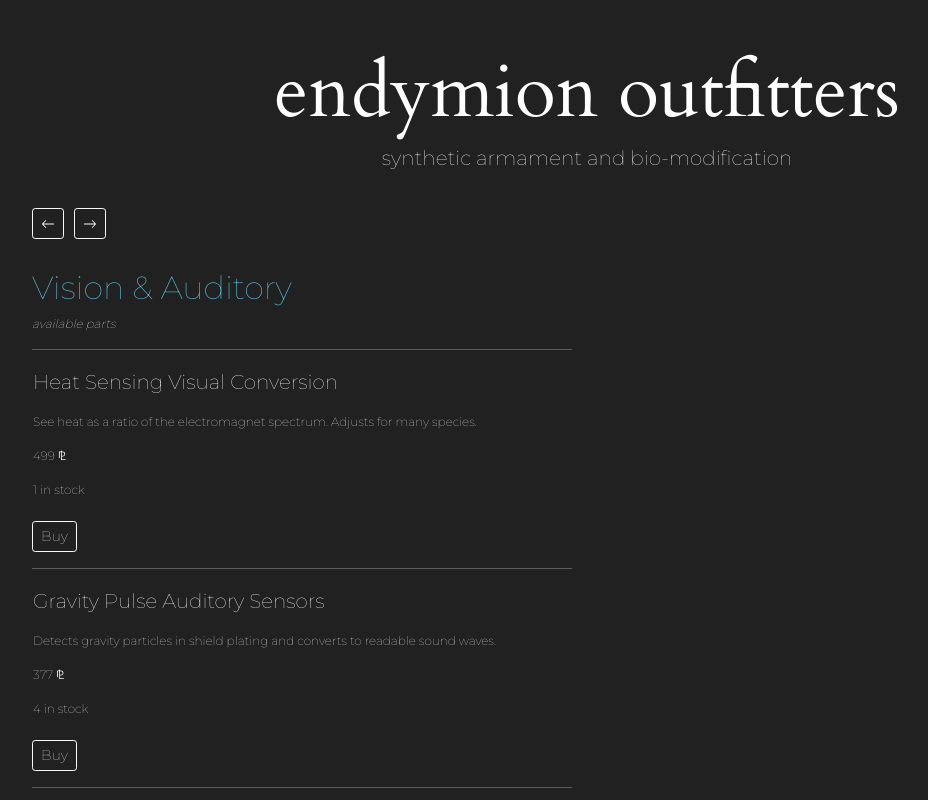
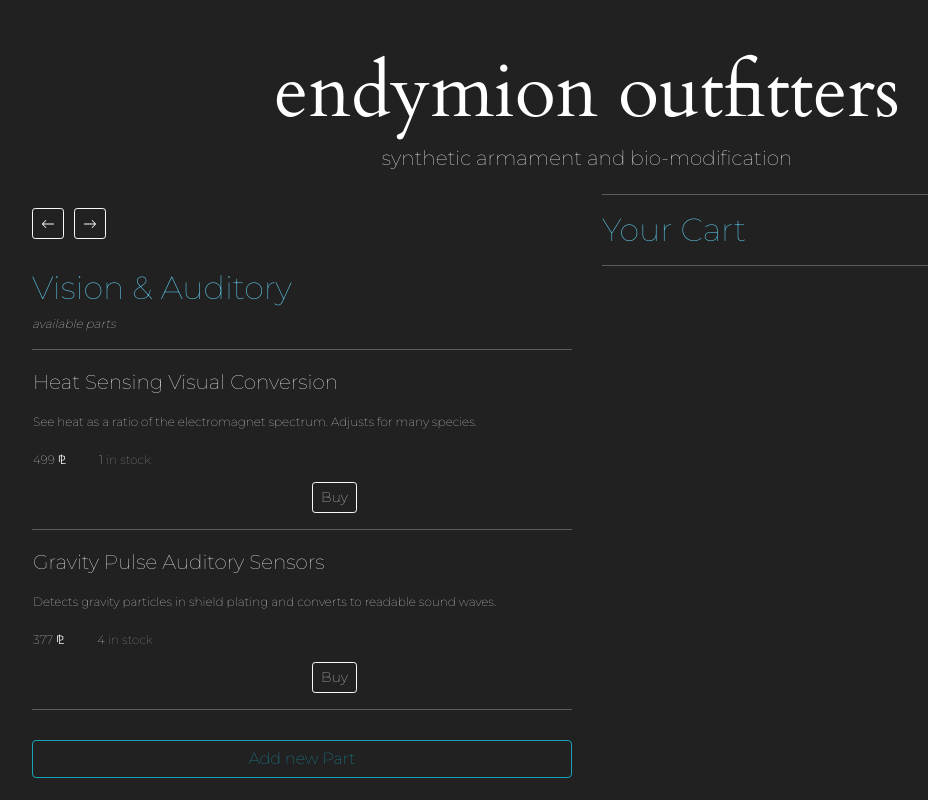
Before and after one commit to GrantEadie/cyborg-armorment, a React (Create React App) app: page / in a window 1280 px wide. Shown: the top 800 px of the page, without its empty margins (53-981 px from the left). Built offline with nearby package versions, Linux system fonts and the light colour scheme.

Commit message:
fix cart additions

```diff
--- a/src/components/body-type/BodyTypeControl.js
+++ b/src/components/body-type/BodyTypeControl.js
@@ -237,6 +237,7 @@ class BodyTypeControl extends React.Component {
         <button className="arrow btn btn-outline-info btn-block" onClick={this.handleClickForm}>{buttonText}</button>
           </div>
           <div className="col-md-6">
+          <CartList onDeleteCartPart={this.handleDeleteCartPart} cartList={this.state.masterCartList}/>
 
           </div>
         </div>
@@ -244,7 +245,6 @@ class BodyTypeControl extends React.Component {
         <div className="col-md-6">
           </div>
           <div className="col-md-6">
-          <CartList onDeleteCartPart={this.handleDeleteCartPart} cartList={this.state.masterCartList}/>
           </div>
         </div>
       </div>
--- a/src/components/cart/CartList.js
+++ b/src/components/cart/CartList.js
@@ -15,6 +15,7 @@ function CartList(props) {
           partBodyType={part.partBodyType}
           partDescription={part.partDescription}
           partQuantity={part.partQuantity}
+          partPrice={part.partPrice}
           cartTotal={part.cartTotal}
           key={index}
           id={part.id}
--- a/src/components/cart/CartPart.js
+++ b/src/components/cart/CartPart.js
@@ -6,8 +6,11 @@ function CartPart(props){
     <React.Fragment>
         <p className="itemTitle">{props.partName}</p>
         <p>{props.partDescription}</p>
-        <p><em>Total: {props.cartTotal}</em></p>
-        <button onClick = {() => props.onDeleteCartPart(props)} className="btn btn-outline-light btn-sm"><svg width="1em" height="1em" viewBox="0 0 16 16" class="bi bi-trash-fill" fill="currentColor" xmlns="http://www.w3.org/2000/svg">
+        <div >
+            <p className="detailBar">{props.partPrice} ⅊ </p>
+            <p className="detailBar">{props.cartTotal} <span id="stock">total</span></p>
+          </div>
+        <button onClick = {() => props.onDeleteCartPart(props)} className="buy btn btn-outline-light btn-sm"><svg width="1em" height="1em" viewBox="0 0 16 16" class="bi bi-trash-fill" fill="currentColor" xmlns="http://www.w3.org/2000/svg">
   <path fill-rule="evenodd" d="M2.5 1a1 1 0 0 0-1 1v1a1 1 0 0 0 1 1H3v9a2 2 0 0 0 2 2h6a2 2 0 0 0 2-2V4h.5a1 1 0 0 0 1-1V2a1 1 0 0 0-1-1H10a1 1 0 0 0-1-1H7a1 1 0 0 0-1 1H2.5zm3 4a.5.5 0 0 1 .5.5v7a.5.5 0 0 1-1 0v-7a.5.5 0 0 1 .5-.5zM8 5a.5.5 0 0 1 .5.5v7a.5.5 0 0 1-1 0v-7A.5.5 0 0 1 8 5zm3 .5a.5.5 0 0 0-1 0v7a.5.5 0 0 0 1 0v-7z"/>
 </svg></button>
         <hr/>
--- a/src/components/part/Part.js
+++ b/src/components/part/Part.js
@@ -7,12 +7,12 @@ function Part(props){
       <div className="detailClick" onClick = {() => props.whenPartClicked(props.id)}>
         <p className="itemTitle">{props.partName}</p>
         <p>{props.partDescription}</p>
-          <div className="detailBar">
-            <p>{props.partPrice} ⅊ </p>
-            <p>{props.partQuantity} <span id="stock">in stock</span></p>
+          <div >
+            <p className="detailBar">{props.partPrice} ⅊ </p>
+            <p className="detailBar">{props.partQuantity} <span id="stock">in stock</span></p>
           </div>
         </div>
-        <button className="btn btn-outline-light btn-sm" onClick = {() => props.onBuyPart(props.id)}>Buy</button>
+        <button className=" btn btn-outline-light btn-sm buy" onClick = {() => props.onBuyPart(props.id)}>Buy</button>
         <hr/>
 
     </React.Fragment>
--- a/src/index.css
+++ b/src/index.css
@@ -25,7 +25,7 @@ hr {
 .detailClick{
   border: solid 1px transparent;
   margin-top: 5px;
-  margin-bottom: 5px;
+  margin-bottom: 10px;
 }
 
 .detailClick:hover{
@@ -54,3 +54,16 @@ p {
 h2 {
   color:#5bc0de;
 }
+
+.detailBar{
+  display:inline;
+  padding-right:30px;
+}
+
+#stock{
+  color:#a9a9a9;
+}
+
+.buy {
+  margin-left:280px;
+}
```
